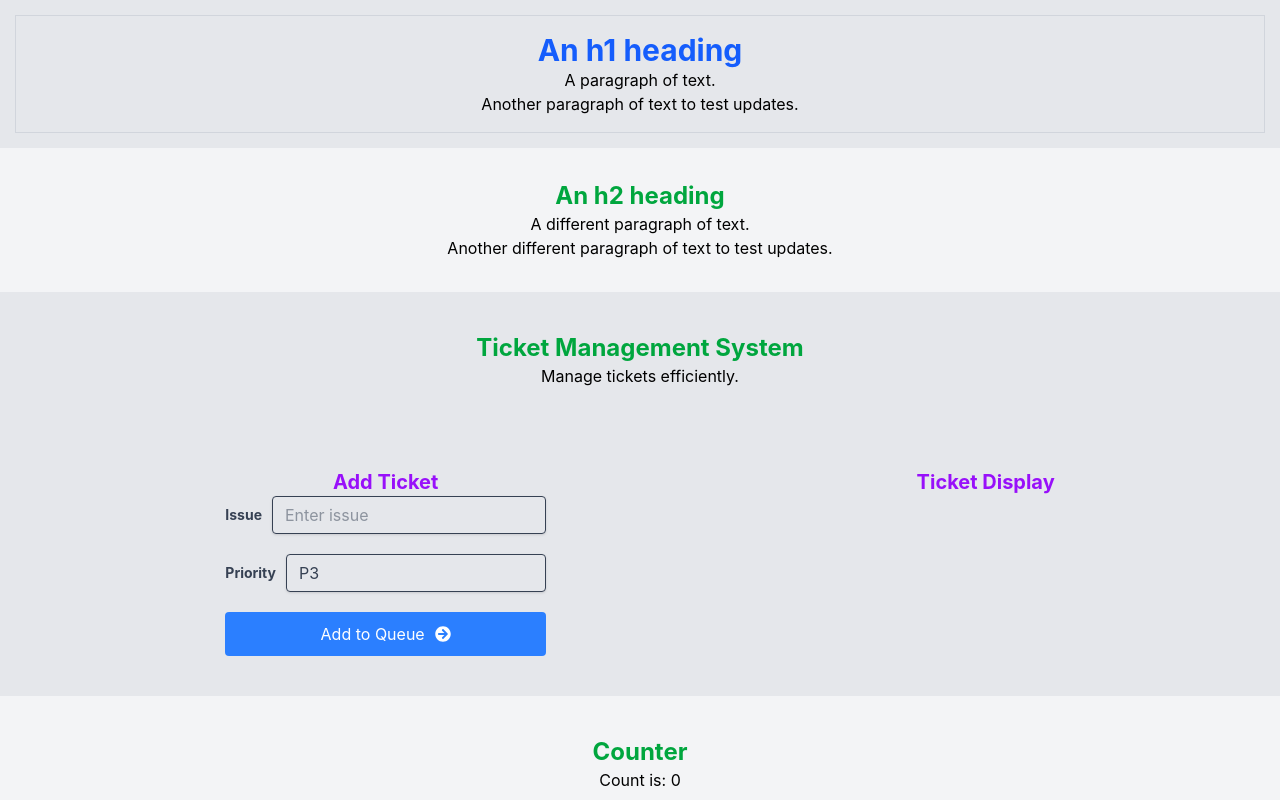
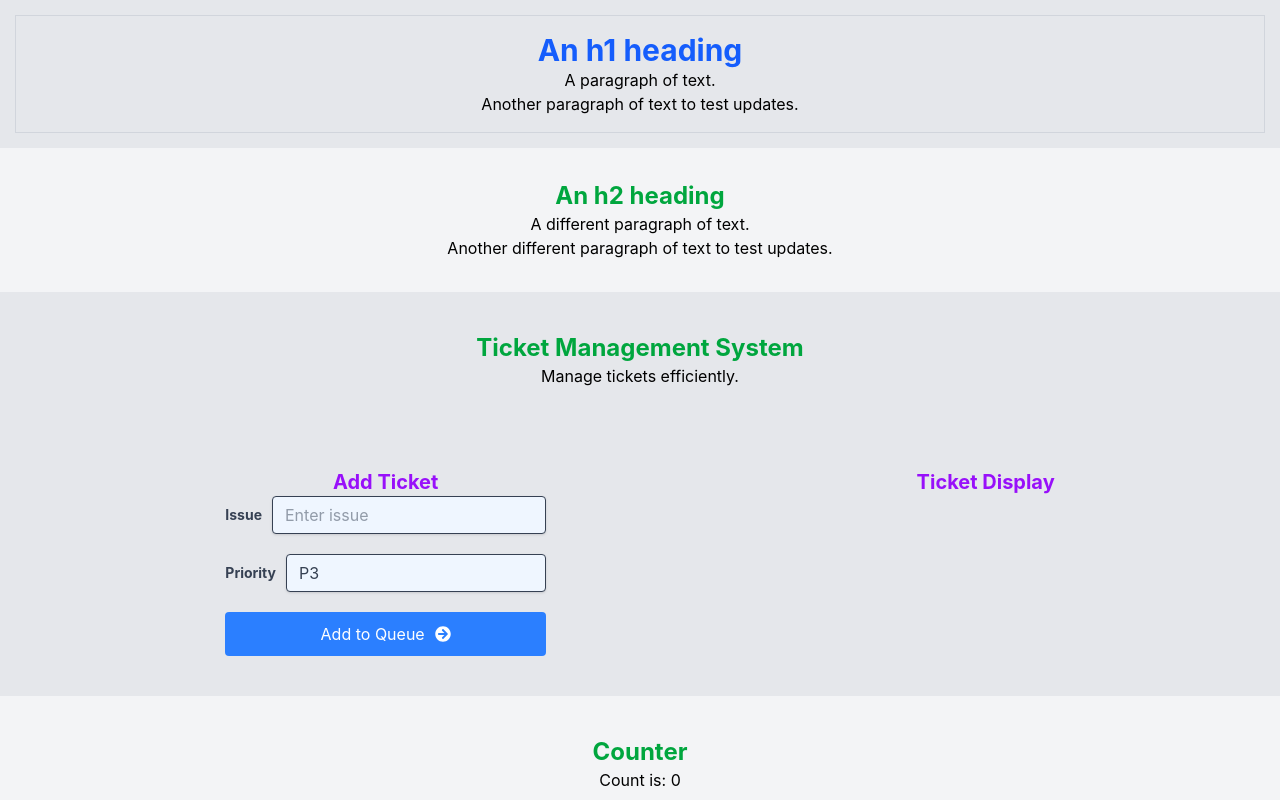
Before and after one commit to tielmess/tm001react, a React (Vite) app: page / in a window 1280 px wide. Shown: the top 800 px of the page. Built offline with nearby package versions, Linux system fonts and the light colour scheme.

Commit message:
Reset inputs

```diff
--- a/index.html
+++ b/index.html
@@ -4,7 +4,7 @@
     <meta charset="UTF-8" />
     <link rel="icon" type="image/svg+xml" href="/favicon.svg" />
     <meta name="viewport" content="width=device-width, initial-scale=1.0" />
-    <title>01-start</title>
+    <title>tm001react</title>
   </head>
   <body>
     <div id="root"></div>
--- a/src/components/QueueForm.jsx
+++ b/src/components/QueueForm.jsx
@@ -35,7 +35,7 @@ export default function QueueForm({ onAddToQueue }) {
             Issue{" "}
           </label>
           <input
-            className="shadow appearance-none border rounded w-full py-2 px-3 text-gray-700 leading-tight focus:outline-none focus:shadow-outline"
+            className="shadow appearance-none border rounded w-full py-2 px-3 bg-blue-50 text-gray-700 leading-tight focus:outline-none focus:shadow-outline"
             id="issue"
             type="text"
             placeholder="Enter issue"
@@ -62,7 +62,7 @@ export default function QueueForm({ onAddToQueue }) {
             Priority{" "}
           </label>
           <select
-            className="shadow appearance-none border rounded w-full py-2 px-3 text-gray-700 leading-tight focus:outline-none focus:shadow-outline"
+            className="shadow appearance-none border rounded w-full py-2 px-3 bg-blue-50 text-gray-700 leading-tight focus:outline-none focus:shadow-outline"
             id="priority"
             value={priority}
             onChange={(e) => setPriority(e.target.value)}
```
